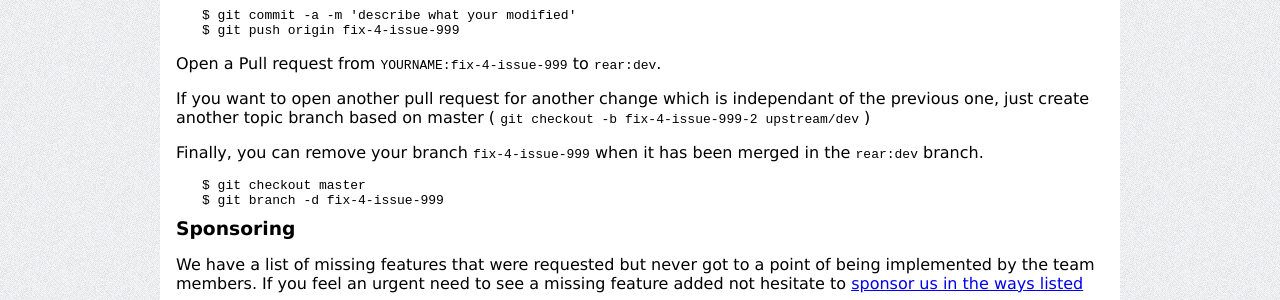
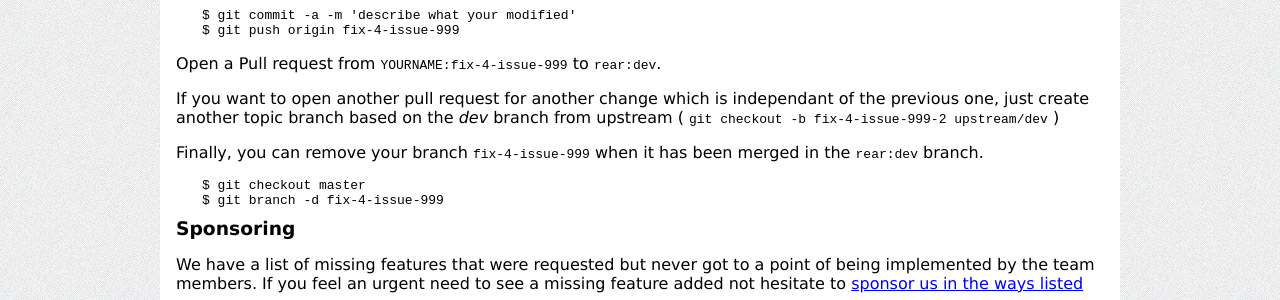
Before and after one commit to rear/rear.github.com, a Jekyll site: the page built from development/index.md, in a window 1280 px wide. Shown: the part 1139-1439 px from the top of the page. Built offline with Jekyll 4.4.1, drawn with Linux system fonts in a browser that asks for light colours; comment, search, counter and statistics services are not loaded.

Commit message:
fix a mistake in wording master->dev

```diff
--- a/development/index.md
+++ b/development/index.md
@@ -74,7 +74,7 @@ Make your changes, test them, commit them and push them to Github:
 
 Open a Pull request from `YOURNAME:fix-4-issue-999` to `rear:dev`.
 
-If you want to open another pull request for another change which is independant of the previous one, just create another topic branch based on master ( `git checkout -b fix-4-issue-999-2 upstream/dev` )
+If you want to open another pull request for another change which is independant of the previous one, just create another topic branch based on the *dev* branch from upstream ( `git checkout -b fix-4-issue-999-2 upstream/dev` )
 
 Finally, you can remove your branch `fix-4-issue-999` when it has been merged in the `rear:dev` branch.
 
```
